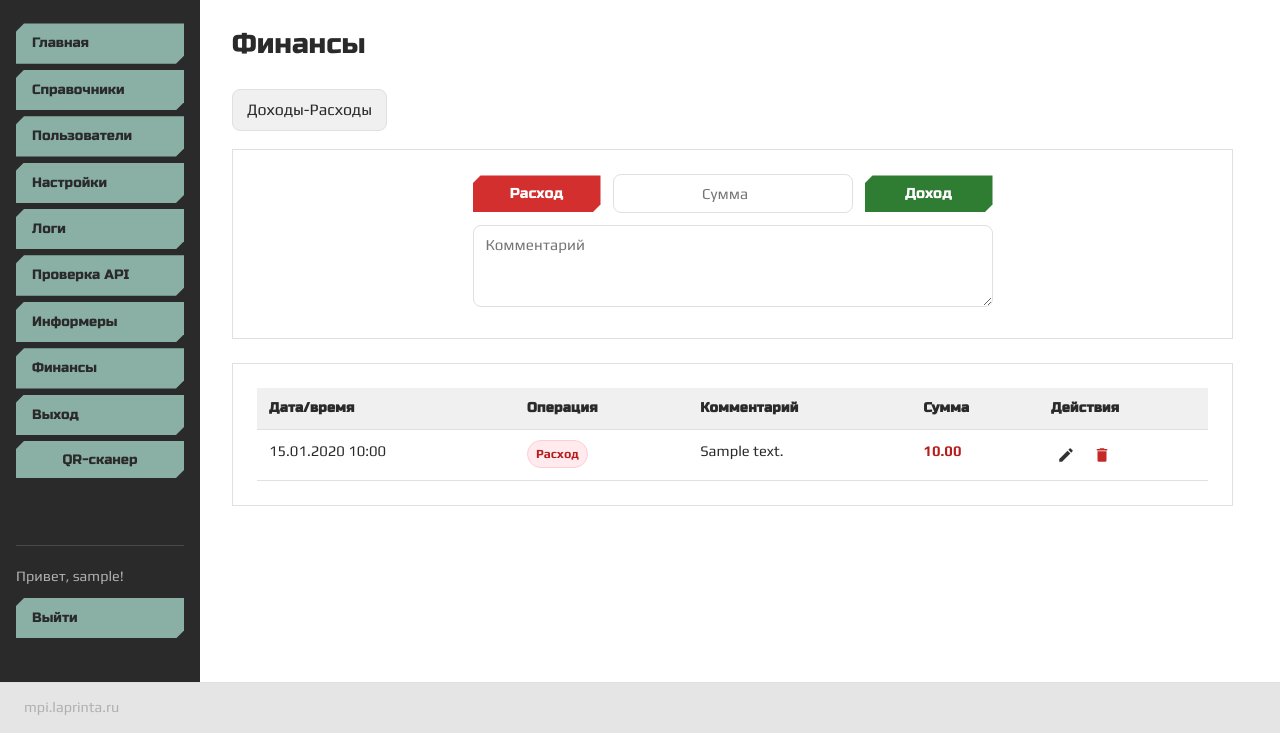
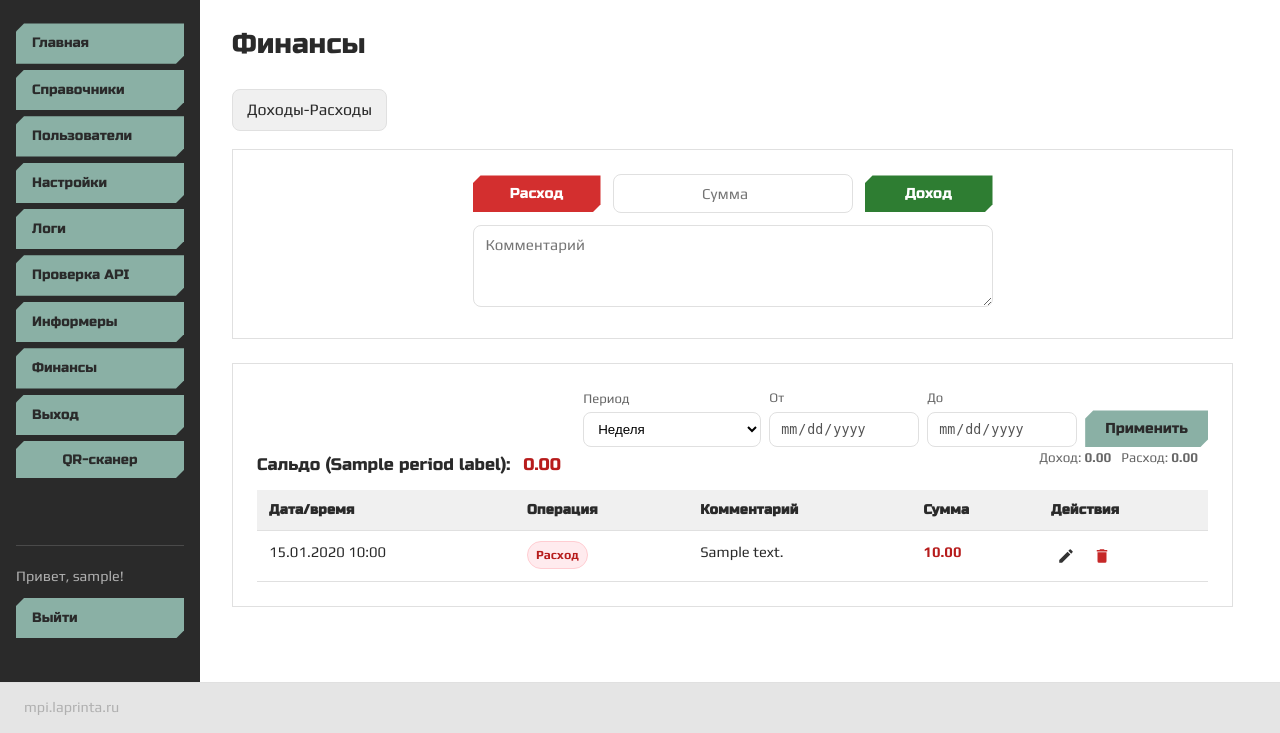
Before and after one commit to gregorybentley1986-netizen/MPInformer, a FastAPI app: template templates/admin/finance.html in a window 1280 px wide. Shown: the part 67-800 px from the top of the page. Run offline with FastAPI, Linux system fonts and the light colour scheme; the template is opened without the code that fills it: most values are stand-ins (such as "Sample title", 1, 10 or a date in 2020); parts of the project's set-up code (start-up, migrations or seed data) failed here and were passed over; some libraries are stand-ins or nearby versions.

Commit message:
auto-deploy: 2026-05-11

```diff
--- a/app/admin/routes.py
+++ b/app/admin/routes.py
@@ -10,7 +10,7 @@ import socket
 import subprocess
 import sys
 import time
-from datetime import datetime
+from datetime import datetime, timedelta, timezone, date
 from pathlib import Path
 
 from dateutil import tz as dateutil_tz
@@ -3478,14 +3478,94 @@ async def admin_finance(
     tab = (request.query_params.get("tab") or "income-expense").strip()
     if tab != "income-expense":
         tab = "income-expense"
-    res = await db.execute(select(FinanceEntry).order_by(FinanceEntry.created_at.desc(), FinanceEntry.id.desc()))
+    period = (request.query_params.get("period") or "month").strip().lower()
+    start_date_raw = (request.query_params.get("start_date") or "").strip()
+    end_date_raw = (request.query_params.get("end_date") or "").strip()
+
+    now_utc = datetime.now(timezone.utc)
+    start_dt = None
+    end_dt = None
+    start_date_value = ""
+    end_date_value = ""
+    period_label = "Календарный месяц"
+
+    if period == "week":
+        period_label = "Календарная неделя"
+        now_date = now_utc.date()
+        week_start = now_date - timedelta(days=now_date.weekday())
+        start_dt = datetime.combine(week_start, datetime.min.time(), tzinfo=timezone.utc)
+        end_dt = start_dt + timedelta(days=7)
+    elif period == "month":
+        period_label = "Календарный месяц"
+        month_start = date(now_utc.year, now_utc.month, 1)
+        if now_utc.month == 12:
+            next_month = date(now_utc.year + 1, 1, 1)
+        else:
+            next_month = date(now_utc.year, now_utc.month + 1, 1)
+        start_dt = datetime.combine(month_start, datetime.min.time(), tzinfo=timezone.utc)
+        end_dt = datetime.combine(next_month, datetime.min.time(), tzinfo=timezone.utc)
+    elif period == "30days":
+        period_label = "Последние 30 дней"
+        start_dt = now_utc - timedelta(days=30)
+        end_dt = now_utc + timedelta(seconds=1)
+    elif period == "custom":
+        period_label = "Выбранный диапазон"
+        try:
+            if start_date_raw:
+                start_date = datetime.strptime(start_date_raw, "%Y-%m-%d").date()
+                start_dt = datetime.combine(start_date, datetime.min.time(), tzinfo=timezone.utc)
+                start_date_value = start_date_raw
+            if end_date_raw:
+                end_date = datetime.strptime(end_date_raw, "%Y-%m-%d").date()
+                end_dt = datetime.combine(end_date + timedelta(days=1), datetime.min.time(), tzinfo=timezone.utc)
+                end_date_value = end_date_raw
+        except ValueError:
+            period = "month"
+            period_label = "Календарный месяц"
+            month_start = date(now_utc.year, now_utc.month, 1)
+            if now_utc.month == 12:
+                next_month = date(now_utc.year + 1, 1, 1)
+            else:
+                next_month = date(now_utc.year, now_utc.month + 1, 1)
+            start_dt = datetime.combine(month_start, datetime.min.time(), tzinfo=timezone.utc)
+            end_dt = datetime.combine(next_month, datetime.min.time(), tzinfo=timezone.utc)
+    else:
+        period = "month"
+        period_label = "Календарный месяц"
+        month_start = date(now_utc.year, now_utc.month, 1)
+        if now_utc.month == 12:
+            next_month = date(now_utc.year + 1, 1, 1)
+        else:
+            next_month = date(now_utc.year, now_utc.month + 1, 1)
+        start_dt = datetime.combine(month_start, datetime.min.time(), tzinfo=timezone.utc)
+        end_dt = datetime.combine(next_month, datetime.min.time(), tzinfo=timezone.utc)
+
+    query = select(FinanceEntry)
+    if start_dt is not None:
+        query = query.where(FinanceEntry.created_at >= start_dt)
+    if end_dt is not None:
+        query = query.where(FinanceEntry.created_at < end_dt)
+
+    res = await db.execute(query.order_by(FinanceEntry.created_at.desc(), FinanceEntry.id.desc()))
     entries = res.scalars().all()
+
+    income_total = sum((row.amount or 0.0) for row in entries if row.operation_type == "income")
+    expense_total = sum((row.amount or 0.0) for row in entries if row.operation_type == "expense")
+    saldo_total = income_total - expense_total
+
     return templates.TemplateResponse(
         "admin/finance.html",
         {
             "request": request,
             "tab": tab,
             "entries": entries,
+            "period": period,
+            "period_label": period_label,
+            "start_date": start_date_value,
+            "end_date": end_date_value,
+            "income_total": income_total,
+            "expense_total": expense_total,
+            "saldo_total": saldo_total,
         },
     )
 
--- a/templates/admin/finance.html
+++ b/templates/admin/finance.html
@@ -81,6 +81,75 @@
     .btn-icon svg { width: 18px; height: 18px; fill: currentColor; }
     .btn-icon.delete { color: #c62828; }
     .btn-icon.delete:hover { background: #ffebee; }
+    .saldo-bar {
+        display: grid;
+        grid-template-columns: 1fr auto auto auto;
+        gap: 10px;
+        align-items: end;
+        margin-bottom: 12px;
+    }
+    .saldo-main {
+        font-family: 'Russo One', sans-serif;
+        font-size: 1.05rem;
+    }
+    .saldo-main .value { margin-left: 8px; }
+    .saldo-main .value.positive { color: #1b5e20; }
+    .saldo-main .value.negative { color: #b71c1c; }
+    .saldo-filter {
+        display: flex;
+        align-items: end;
+        gap: 8px;
+        flex-wrap: wrap;
+        justify-content: flex-end;
+    }
+    .saldo-filter label {
+        font-size: 0.82rem;
+        color: #666;
+        display: flex;
+        flex-direction: column;
+        gap: 4px;
+    }
+    .saldo-filter select,
+    .saldo-filter input[type="date"] {
+        padding: 8px 10px;
+        border: 1px solid var(--border);
+        border-radius: 8px;
+        background: #fff;
+        min-width: 150px;
+    }
+    .saldo-meta {
+        font-size: 0.84rem;
+        color: #666;
+        margin-bottom: 10px;
+    }
+    .edit-modal {
+        display: none;
+        position: fixed;
+        inset: 0;
+        background: rgba(0, 0, 0, 0.45);
+        z-index: 1500;
+        align-items: center;
+        justify-content: center;
+        padding: 16px;
+    }
+    .edit-modal.visible { display: flex; }
+    .edit-dialog {
+        width: 100%;
+        max-width: 560px;
+        background: var(--main-bg);
+        border: 1px solid var(--border);
+        border-radius: 10px;
+        padding: 18px;
+        box-shadow: 0 14px 36px rgba(0,0,0,0.25);
+    }
+    .edit-dialog h3 {
+        font-family: 'Russo One', sans-serif;
+        font-size: 1.1rem;
+        margin-bottom: 10px;
+        border-bottom: 2px solid var(--accent);
+        padding-bottom: 8px;
+    }
+    .edit-dialog .actions { display: flex; gap: 8px; justify-content: flex-end; margin-top: 10px; }
 </style>
 {% endblock %}
 {% block content %}
@@ -109,7 +178,6 @@
 
 <div class="card">
     <form method="POST" action="/admin/finance/entry/save" id="finance-form" class="finance-form">
-        <input type="hidden" name="entry_id" id="entry_id" value="">
         <div class="operation-row">
             <button type="submit" class="btn btn-op btn-expense" name="operation_type" value="expense">Расход</button>
             <input type="number" class="amount-input" id="amount" name="amount" step="0.01" min="0.01" placeholder="Сумма" required>
@@ -122,6 +190,34 @@
 </div>
 
 <div class="card">
+    <form method="GET" action="/admin/finance" class="saldo-filter" id="saldo-filter-form">
+        <input type="hidden" name="tab" value="income-expense">
+        <label>Период
+            <select name="period" id="period">
+                <option value="week" {% if period == 'week' %}selected{% endif %}>Неделя</option>
+                <option value="month" {% if period == 'month' %}selected{% endif %}>Месяц (календарный)</option>
+                <option value="30days" {% if period == '30days' %}selected{% endif %}>30 дней</option>
+                <option value="custom" {% if period == 'custom' %}selected{% endif %}>Свой диапазон</option>
+            </select>
+        </label>
+        <label>От
+            <input type="date" name="start_date" id="start_date" value="{{ start_date or '' }}">
+        </label>
+        <label>До
+            <input type="date" name="end_date" id="end_date" value="{{ end_date or '' }}">
+        </label>
+        <button type="submit" class="btn">Применить</button>
+    </form>
+    <div class="saldo-bar">
+        <div class="saldo-main">
+            Сальдо ({{ period_label }}):
+            <span class="value {% if saldo_total >= 0 %}positive{% else %}negative{% endif %}">
+                {{ '%.2f'|format(saldo_total) }}
+            </span>
+        </div>
+        <div class="saldo-meta">Доход: <strong>{{ '%.2f'|format(income_total) }}</strong></div>
+        <div class="saldo-meta">Расход: <strong>{{ '%.2f'|format(expense_total) }}</strong></div>
+    </div>
     <div class="table-wrap">
         <table class="log-table">
             <thead>
@@ -175,23 +271,70 @@
     </div>
 </div>
 
+<div class="edit-modal" id="edit-modal" aria-hidden="true">
+    <div class="edit-dialog">
+        <h3>Режим редактирования</h3>
+        <form method="POST" action="/admin/finance/entry/save" id="edit-form" class="finance-form">
+            <input type="hidden" name="entry_id" id="edit_entry_id" value="">
+            <div class="operation-row">
+                <button type="submit" class="btn btn-op btn-expense" name="operation_type" value="expense">Расход</button>
+                <input type="number" class="amount-input" id="edit_amount" name="amount" step="0.01" min="0.01" required>
+                <button type="submit" class="btn btn-op btn-income" name="operation_type" value="income">Доход</button>
+            </div>
+            <div class="form-group comment-wrap">
+                <textarea class="comment-input" id="edit_comment" name="comment" placeholder="Комментарий"></textarea>
+            </div>
+            <div class="actions">
+                <button type="button" class="btn" id="edit-cancel-btn">Отмена</button>
+            </div>
+        </form>
+    </div>
+</div>
+
 <script>
 (function() {
-    var amountInput = document.getElementById('amount');
-    var commentInput = document.getElementById('comment');
-    var entryIdInput = document.getElementById('entry_id');
     var rows = document.querySelectorAll('.log-table tbody tr[data-id]');
     var editButtons = document.querySelectorAll('.btn-icon.edit');
     var deleteForms = document.querySelectorAll('.delete-form');
+    var periodSelect = document.getElementById('period');
+    var startDateInput = document.getElementById('start_date');
+    var endDateInput = document.getElementById('end_date');
+    var editModal = document.getElementById('edit-modal');
+    var editEntryId = document.getElementById('edit_entry_id');
+    var editAmount = document.getElementById('edit_amount');
+    var editComment = document.getElementById('edit_comment');
+    var editCancelBtn = document.getElementById('edit-cancel-btn');
+
+    function isCustomPeriod() {
+        return periodSelect && periodSelect.value === 'custom';
+    }
+    function syncDateInputsState() {
+        var enabled = isCustomPeriod();
+        startDateInput.disabled = !enabled;
+        endDateInput.disabled = !enabled;
+        if (!enabled) {
+            startDateInput.value = '';
+            endDateInput.value = '';
+        }
+    }
+    function openEditModal(tr) {
+        editEntryId.value = tr.dataset.id || '';
+        editAmount.value = tr.dataset.amount || '';
+        editComment.value = tr.dataset.comment || '';
+        editModal.classList.add('visible');
+        editModal.setAttribute('aria-hidden', 'false');
+        editAmount.focus();
+    }
+    function closeEditModal() {
+        editModal.classList.remove('visible');
+        editModal.setAttribute('aria-hidden', 'true');
+    }
 
     editButtons.forEach(function(btn) {
         btn.addEventListener('click', function() {
             var tr = btn.closest('tr');
             if (!tr) return;
-            entryIdInput.value = tr.dataset.id || '';
-            amountInput.value = tr.dataset.amount || '';
-            commentInput.value = tr.dataset.comment || '';
-            amountInput.focus();
+            openEditModal(tr);
         });
     });
 
@@ -209,6 +352,19 @@
             }
         });
     });
+
+    if (periodSelect) {
+        periodSelect.addEventListener('change', syncDateInputsState);
+        syncDateInputsState();
+    }
+    if (editCancelBtn) {
+        editCancelBtn.addEventListener('click', closeEditModal);
+    }
+    if (editModal) {
+        editModal.addEventListener('click', function(e) {
+            if (e.target === editModal) closeEditModal();
+        });
+    }
 })();
 </script>
 {% endblock %}
```
